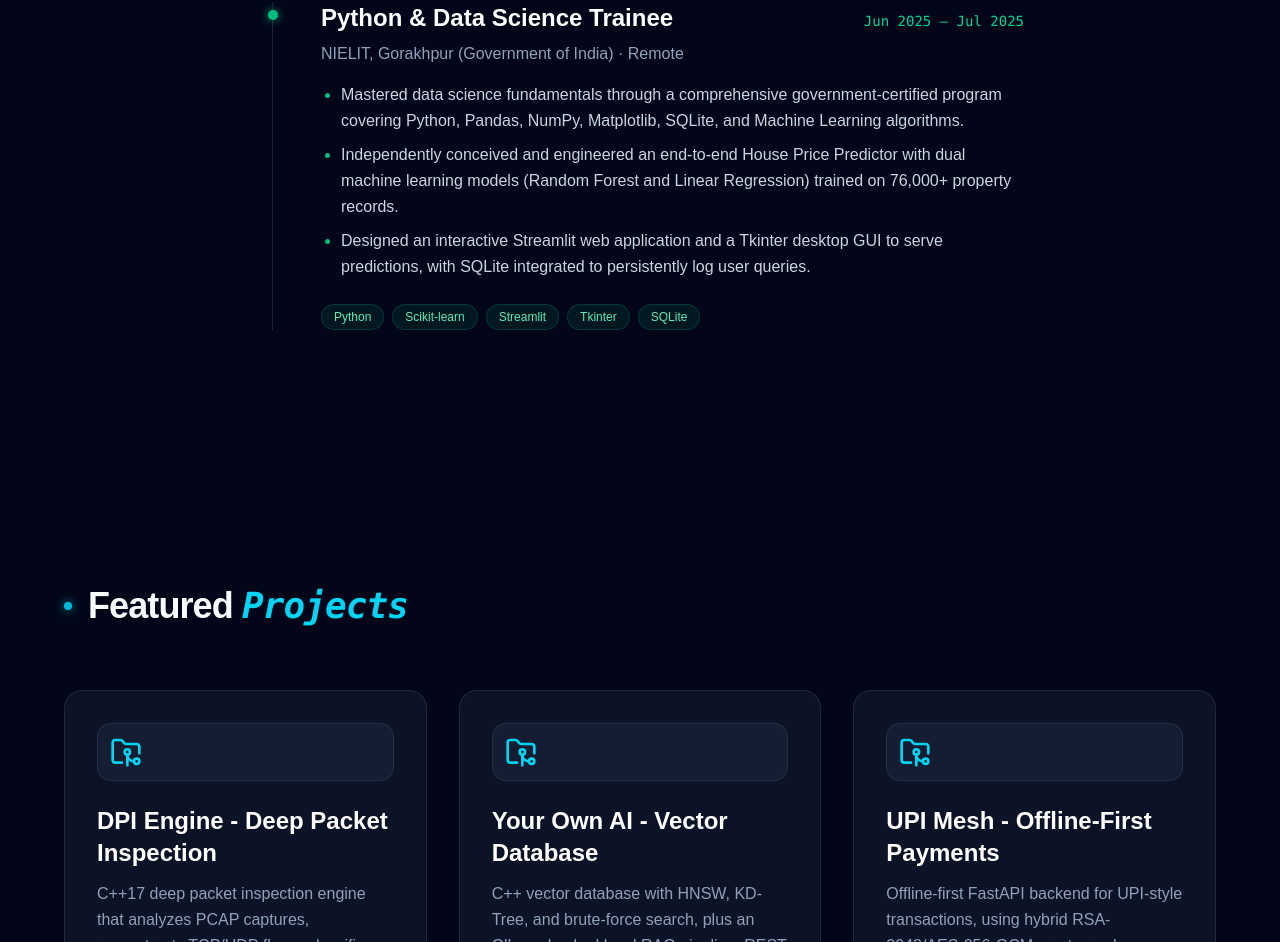
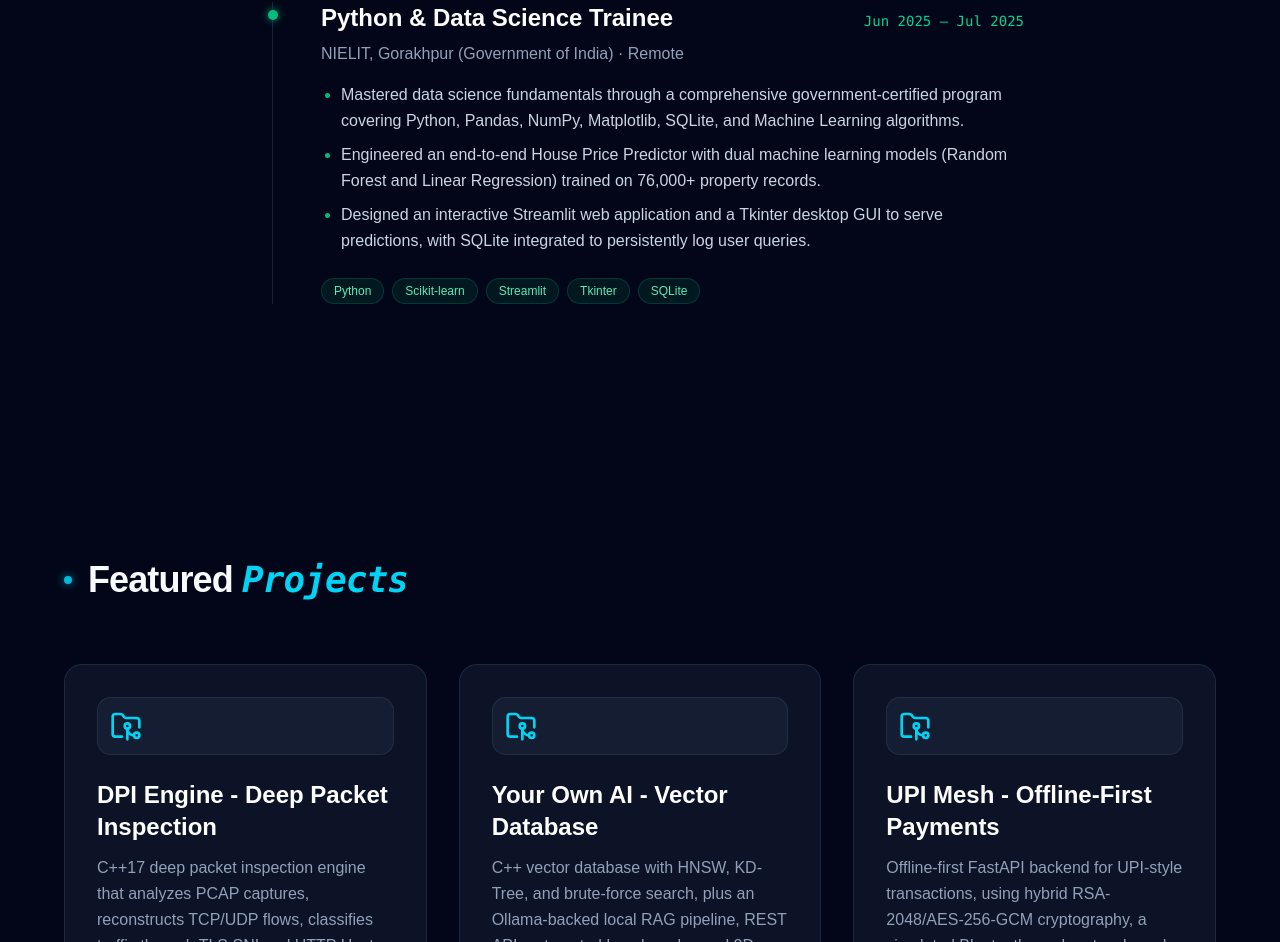
Before and after one commit to Shashank17singh/shashank17singh.github.io, a Next.js app in the folder next_portfolio/: page / in a window 1280 px wide. Shown: the part 3053-3995 px from the top of the page. Built offline with nearby package versions, Linux system fonts and the light colour scheme.

Commit message:
content: refine wording for NIELIT capstone project bullet point

```diff
--- a/next_portfolio/src/components/Experience.tsx
+++ b/next_portfolio/src/components/Experience.tsx
@@ -9,7 +9,7 @@ const experiences = [
     duration: "Jun 2025 – Jul 2025",
     points: [
       "Mastered data science fundamentals through a comprehensive government-certified program covering Python, Pandas, NumPy, Matplotlib, SQLite, and Machine Learning algorithms.",
-      "Independently conceived and engineered an end-to-end House Price Predictor with dual machine learning models (Random Forest and Linear Regression) trained on 76,000+ property records.",
+      "Engineered an end-to-end House Price Predictor with dual machine learning models (Random Forest and Linear Regression) trained on 76,000+ property records.",
       "Designed an interactive Streamlit web application and a Tkinter desktop GUI to serve predictions, with SQLite integrated to persistently log user queries."
     ],
     tech: ["Python", "Scikit-learn", "Streamlit", "Tkinter", "SQLite"]
```
